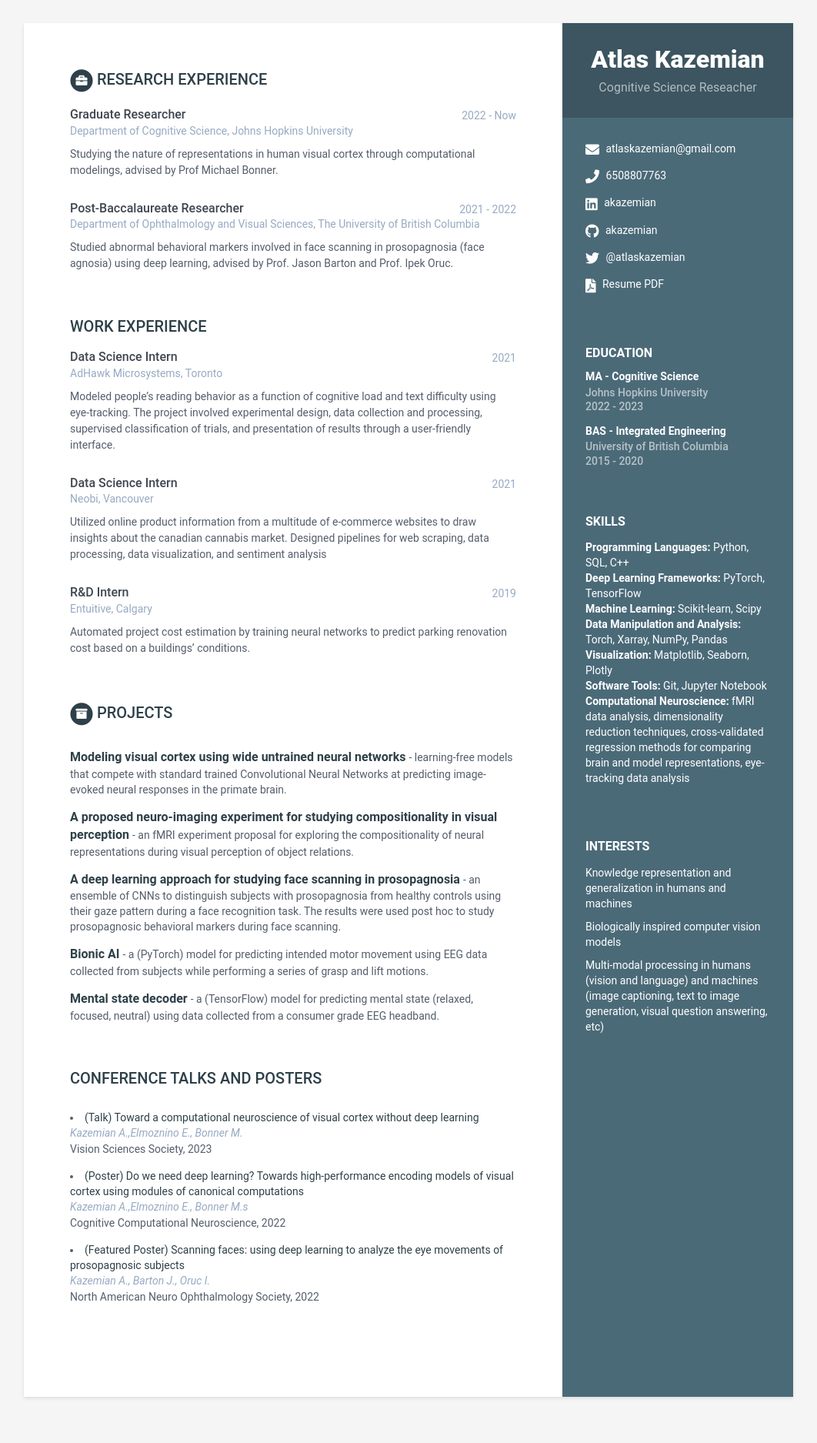
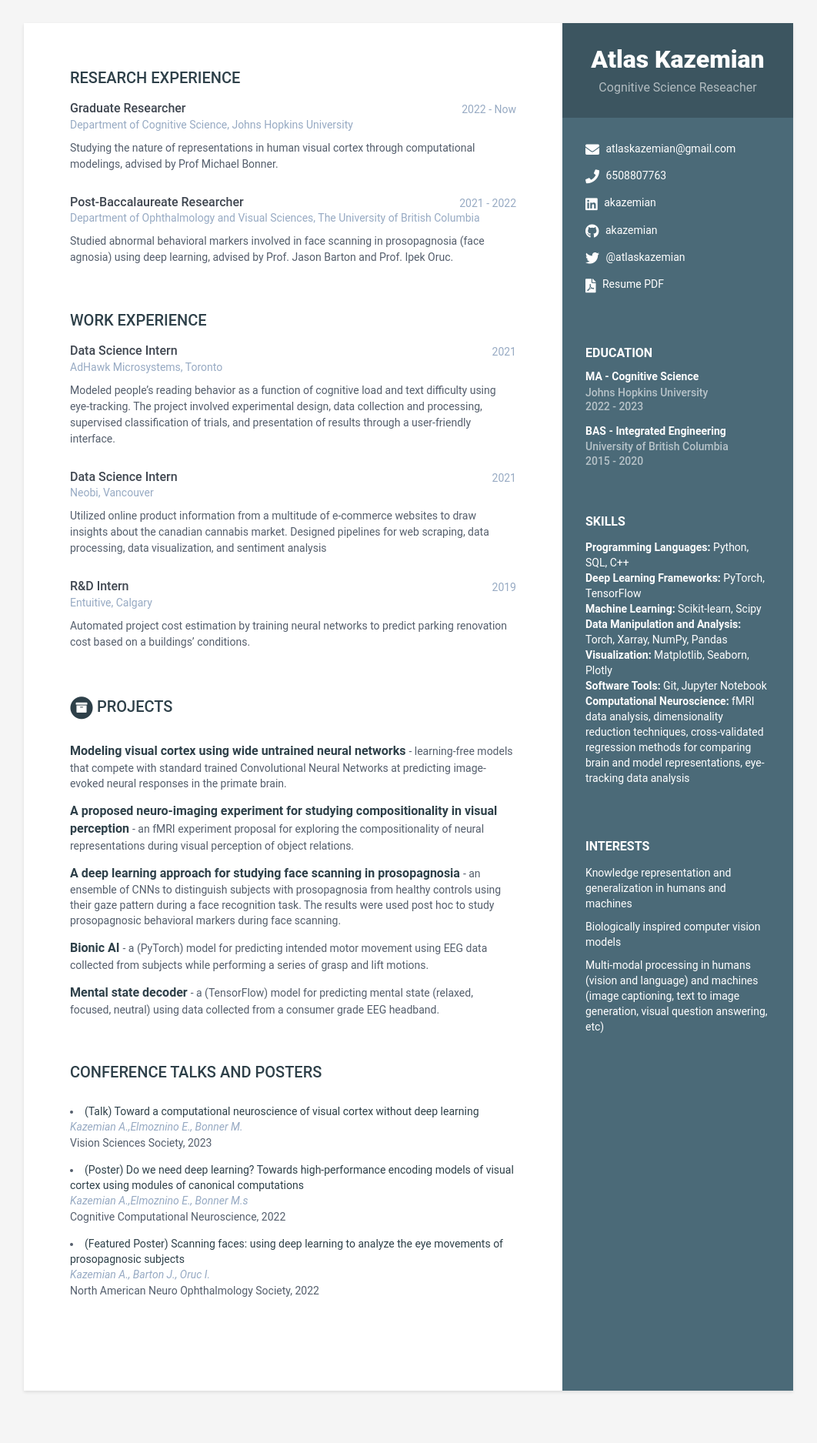
Before and after one commit to akazemian/resume, a Jekyll site: the page built from index.html, in a window 1280 px wide. Shown: the whole page at 77% size, without its empty margins (109-1171 px from the left). Built offline with Jekyll 4.4.1, drawn with Linux system fonts in a browser that asks for light colours.

Commit message:
Update research.html

```diff
--- a/_includes/research.html
+++ b/_includes/research.html
@@ -2,10 +2,10 @@
 {% if research %}
 <section class="section research-section">
   <h2 class="section-title">
-    <span class="fa-stack fa-xs">
+<!--     <span class="fa-stack fa-xs">
       <i class="fas fa-circle fa-stack-2x"></i>
       <i class="fas fa-briefcase fa-stack-1x fa-inverse"></i>
-    </span>
+    </span> -->
     {{ research.title }}
   </h2>
 
```
